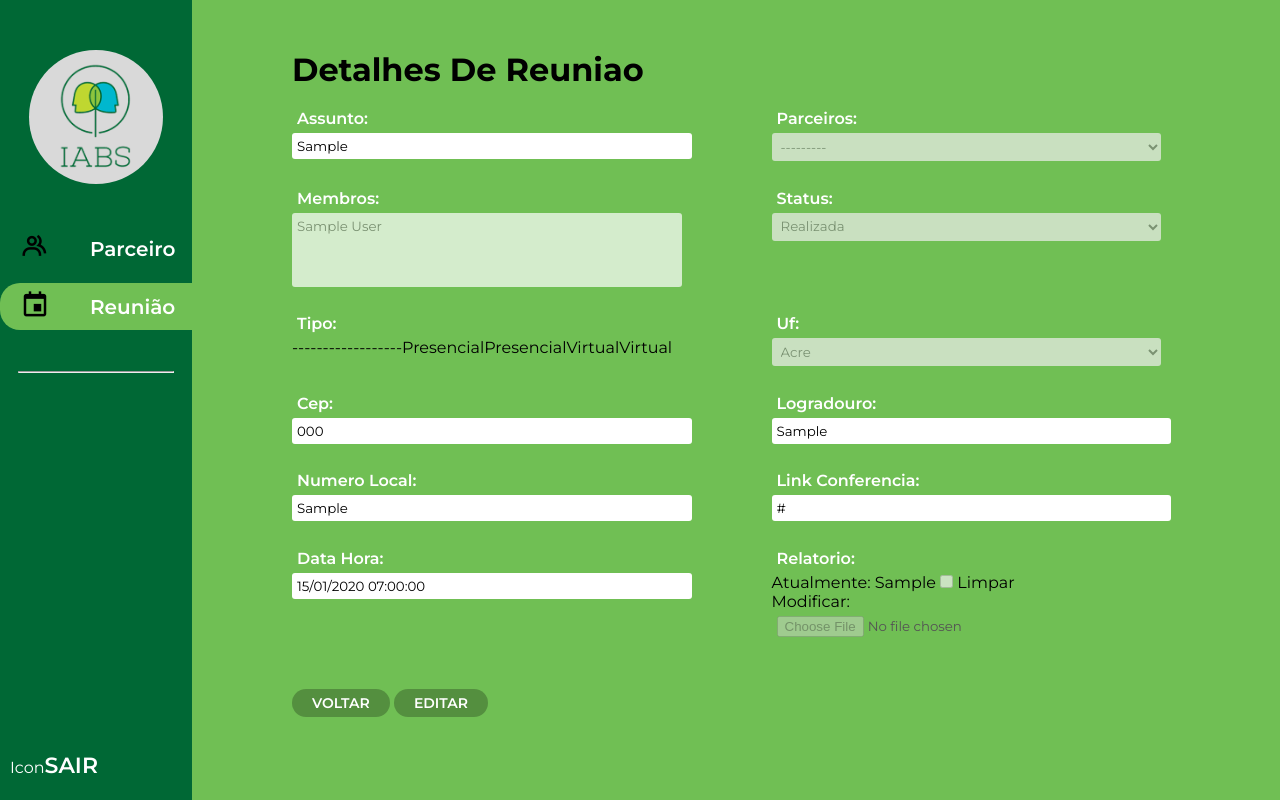
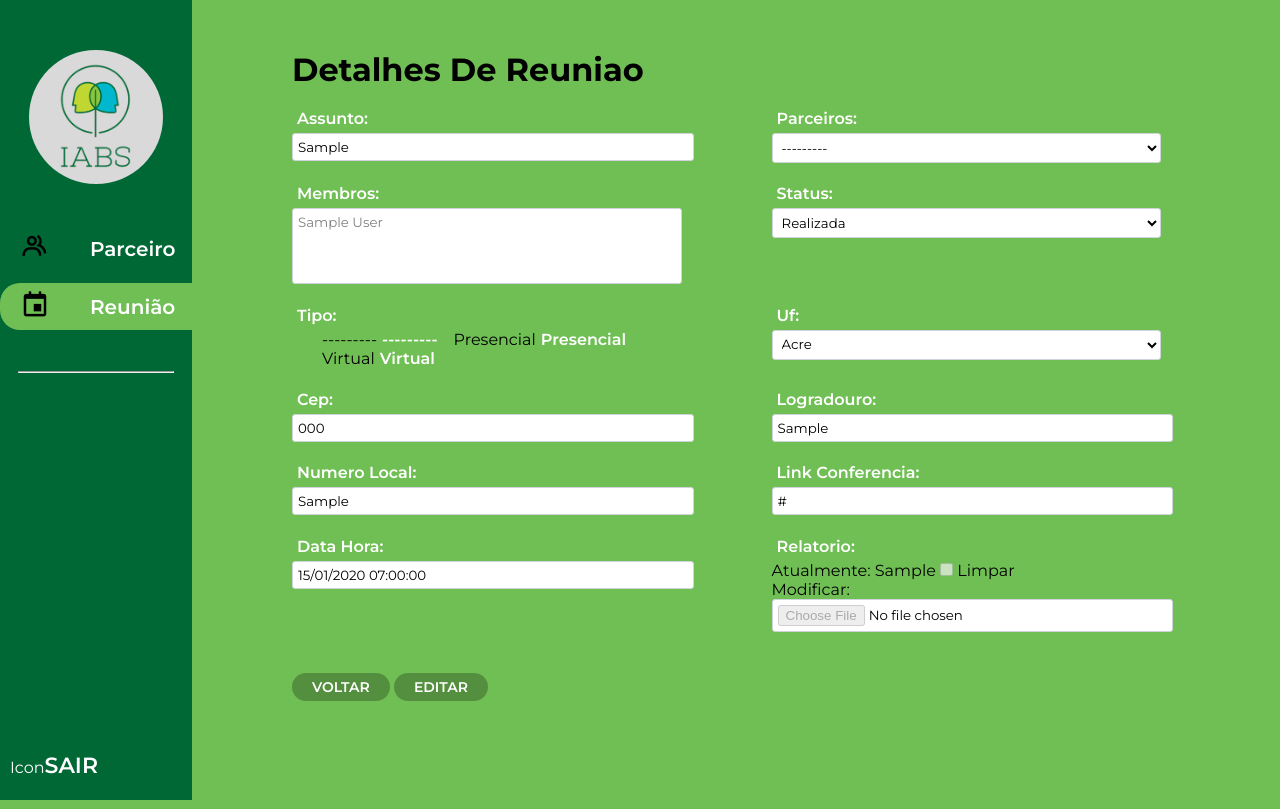
Before and after one commit to jpedrotorres/IABS-ONG, a Django app: page /reunioes/1/ in a window 1280 px wide. Run offline with Django 5.2, Linux system fonts and the light colour scheme; a user stored in the database is signed in; tables that the repository leaves empty hold one stand-in row (values such as "Sample post").

Commit message:
Estilização do formulário: incompleto

```diff
--- a/web_app/contatos/templates/base/base_info_page.html
+++ b/web_app/contatos/templates/base/base_info_page.html
@@ -11,7 +11,7 @@
 							<div class="radio-container">
 							{% for radio in field %}
 								<div class="radio-option">
-								{{ radio.tag }} <label for="{{radio.id_for_label}}">{{ radio.choice_label }}</label>
+								{{ radio.tag }} <label for="{{radio.id_for_label}}" class="text-label-info text-label-info-radio">{{ radio.choice_label }}</label>
 								</div>
 							{% endfor %}
 							</div>
--- a/web_app/static/style/info_page.css
+++ b/web_app/static/style/info_page.css
@@ -13,7 +13,7 @@
 
 .form-info {
 	width: 100%;
-	height: 100%;
+	height: calc(100% - 20px);
 }
 
 .form-info > form {
@@ -44,15 +44,44 @@
 	margin-bottom: 5px;
 }
 
+.adress-group {
+	display: flex;
+	align-items: center;
+	flex-wrap: wrap;
+}
+
 .radio-container {
 	display: flex;
 	flex-wrap: wrap;
 	align-items: center;
+	column-gap: 1em;
+
+	margin-left: 30px;
 }
 
 .radio-option {
 	display: flex;
 	align-items: center;
+}
+
+.text-label-info-radio {
+	display: block;
+
+	white-space: nowrap;
+
+	width: fit-content;
+	margin-bottom: 0;
+}
+
+input[disabled], select[disabled], textarea[disabled],
+input[readonly], select[readonly], textarea[readonly] {
+	background: #fff;
+	color: #000;
+	cursor: not-allowed;
+	pointer-events: none;
+	opacity: 1;
+	border: 1px solid #ced4da;
+	box-shadow: none;
 }
 
 .info-page-input {
```
